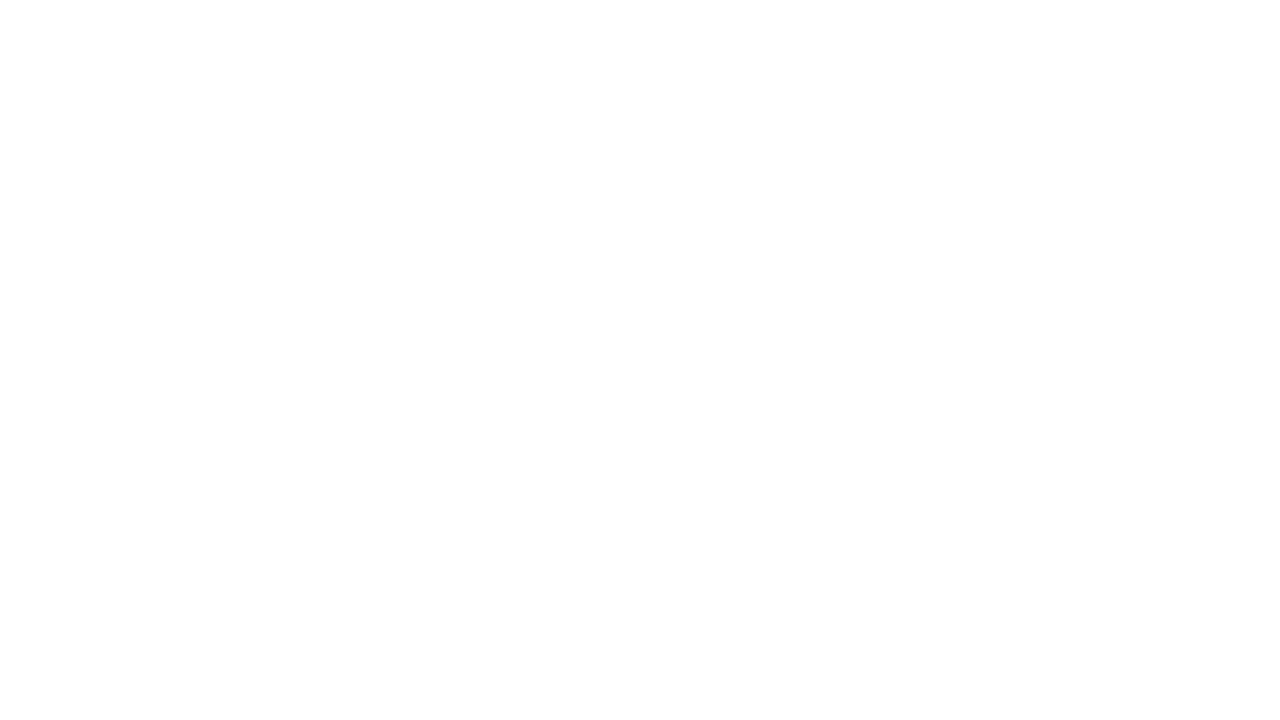
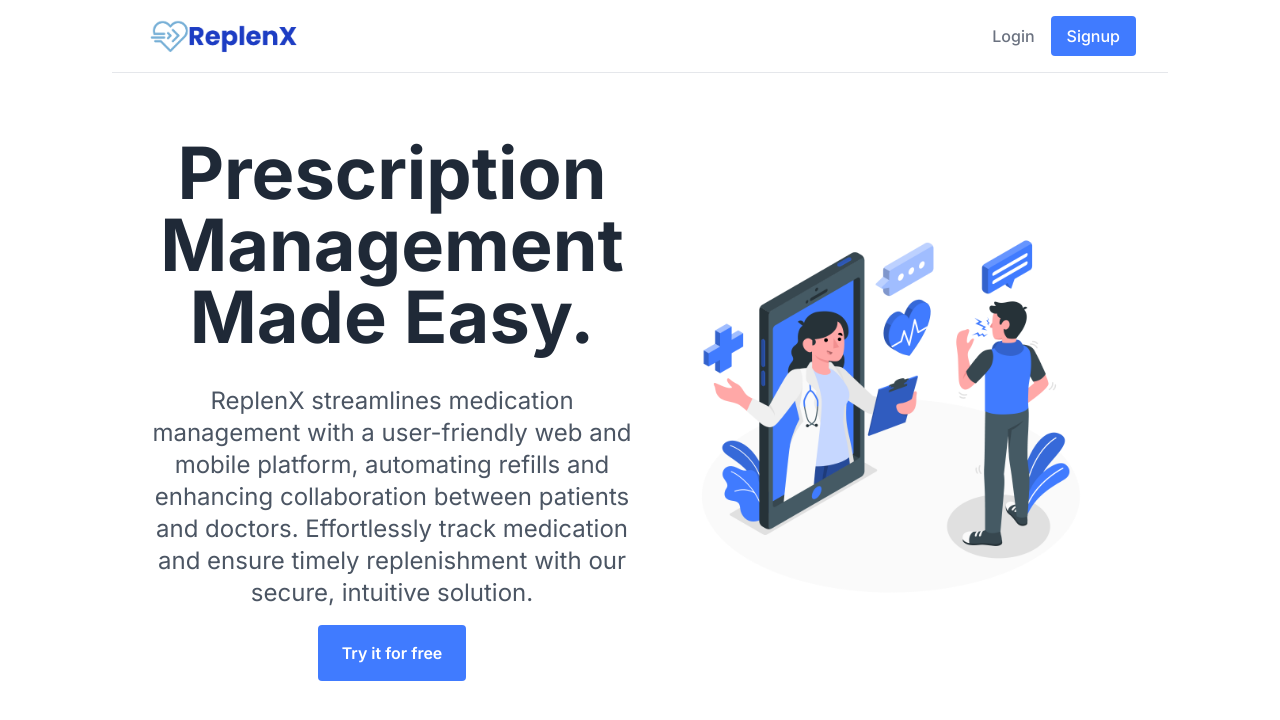
Before and after one commit to WarrenLaz/HealthCare_Pill_Tracker, a React (Create React App) app in the folder Client_Side/physician_webapp/: page / in a window 1280 px wide. Before the commit this address had no page. Shown: the top 720 px of the page. Built offline with nearby package versions, Linux system fonts and the light colour scheme.

Commit message:
landing page complete with working routes

```diff
--- a/Client_Side/physician_webapp/src/App.js
+++ b/Client_Side/physician_webapp/src/App.js
@@ -1,20 +1,23 @@
-import './App.css';
-import { BrowserRouter as Router,  Route, Routes } from "react-router-dom";
+import "./App.css";
+import { BrowserRouter as Router, Route, Routes } from "react-router-dom";
 import { DrugSearch } from "./components/DrugSearch";
-import { Supp } from "./components/Supp"
-import { Reg } from "./components/Reg"
-import { Login } from "./components/Login"
+import { Supp } from "./components/Supp";
+import { Reg } from "./components/Reg";
+import { Login } from "./components/Login";
+import { Home } from "./components/Home";
+
 function App() {
   return (
     <>
       <Router>
         <div className="App">
           <Routes>
-
             <Route path="/DrugSearch" element={<DrugSearch />} />
             <Route path="/Supp" element={<Supp />} />
-          <Route path="/Reg" element={<Reg/>}/>
-          <Route path="/Login" element={<Login/>}/>
+            <Route path="/Reg" element={<Reg />} />
+            <Route path="/Login" element={<Login />} />
+            <Route path="/" element={<Home />} />
+            <Route path="/Home" element={<Home />} />
           </Routes>
         </div>
       </Router>
--- /dev/null
+++ b/Client_Side/physician_webapp/src/components/Home.js
@@ -0,0 +1,65 @@
+// Landing Page
+import React from "react";
+import { Link } from "react-router-dom";
+
+export const Home = () => {
+  return (
+    <div className="lg:ml-28 lg:mr-28 ml-6 mr-6 ">
+      {/* Header */}
+      <header className="flex justify-between items-center lg:px-8 py-4 border-b border-gray-200">
+        {/* Logo */}
+        <div className="flex-shrink-0">
+          <img
+            src="replenx-main-logo.png"
+            alt="Replenx Logo"
+            className="h-10"
+          />
+        </div>
+
+        {/* Login and Signup Buttons */}
+        <div className="space-x-4">
+          <Link to="/login">
+            <button className="text-gray-500 hover:text-gray-700 font-medium transition duration-300 ease-in-out">
+              Login
+            </button>
+          </Link>
+          <Link to="/reg">
+            <button className="px-4 py-2 bg-primary text-white rounded font-medium hover:bg-blue-600 transition duration-300 ease-in-out">
+              Signup
+            </button>
+          </Link>
+        </div>
+      </header>
+
+      {/* Main Content */}
+      <div className="flex flex-col md:flex-row items-center justify-between px-8 py-16 space-y-8 md:space-y-0">
+        {/* Left Side - Text and Button */}
+        <div className="md:w-1/2 space-y-4">
+          <h1 className="lg:text-7xl text-5xl  font-bold text-gray-800">
+            Prescription Management <br></br> Made Easy.
+          </h1>
+          <p className="text-gray-600 text-2xl pt-4 pb-4">
+            ReplenX streamlines medication management with a user-friendly web
+            and mobile platform, automating refills and enhancing collaboration
+            between patients and doctors. Effortlessly track medication and
+            ensure timely replenishment with our secure, intuitive solution.
+          </p>
+          <Link to="/reg">
+            <button className="px-6 py-4 bg-primary text-white font-semibold rounded hover:bg-blue-600 transition duration-300 ease-in-out">
+              Try it for free
+            </button>
+          </Link>
+        </div>
+
+        {/* Right Side - Image */}
+        <div className="md:w-1/2 flex justify-center">
+          <img
+            src="home-image.png"
+            alt="Health and wellness"
+            className="w-[80%] h-auto"
+          />
+        </div>
+      </div>
+    </div>
+  );
+};
```
Lines whose indentation alone changed are shown as unchanged.
